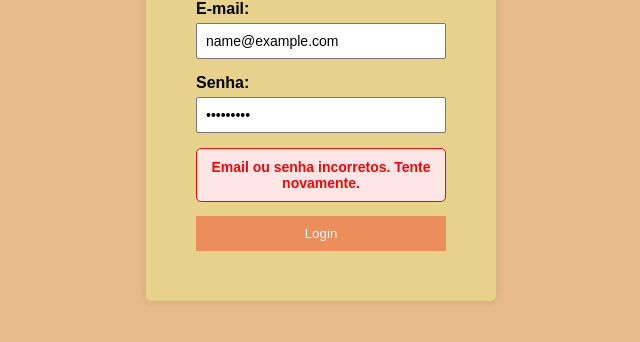
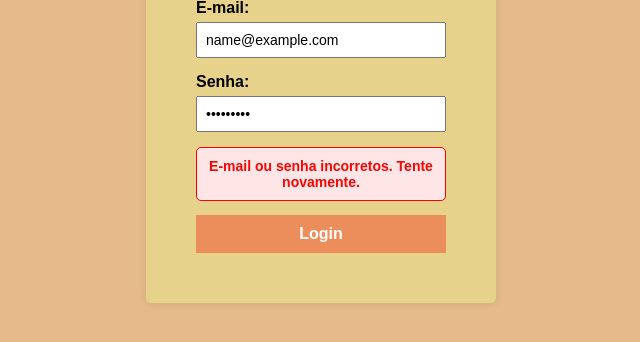
Before and after one commit to giopolub/cp3_login-logout, a plain HTML site: page login.html in a window 1280 px wide. Both pictures are taken after typing "name@example.com", "Sample123" into the empty fields and a click on the button "Login". Shown: the part 268-610 px from the top of the page, without its empty margins (319-959 px from the left). Drawn offline with Linux system fonts and the light colour scheme.

Commit message:
Tentativa implementação msgs de erro e sucesso.

```diff
--- a/js/script.js
+++ b/js/script.js
@@ -3,9 +3,13 @@ document.getElementById('loginForm').addEventListener('submit', function(event)
     const email = document.getElementById('email').value;
     const password = document.getElementById('password').value;
 
+    // Aqui você pode adicionar sua lógica de validação de login.
+    // Por enquanto, vamos apenas simular uma verificação simples.
     if (email === 'usuario@exemplo.com' && password === 'senha123') {
-        window.location.href = '../index.html';
+        // Redirecionar para a página index.html se o login for bem-sucedido
+        window.location.href = 'index.html';
     } else {
+        // Exibir mensagem de erro se o login falhar
         document.getElementById('error-message').style.display = 'block';
     }
 });
--- a/login.html
+++ b/login.html
@@ -3,7 +3,7 @@
 <head>
     <meta charset="UTF-8">
     <meta name="viewport" content="width=device-width, initial-scale=1.0">
-    <title>Página de Login</title>
+    <title>Login</title>
     <link rel="stylesheet" href="./style/style.css">
 </head>
 <body>
@@ -18,7 +18,7 @@
                 <label for="password">Senha:</label>
                 <input type="password" id="password" name="password" required>
             </div>
-            <p id="error-message" class="error-message">Email ou senha incorretos. Tente novamente.</p>
+            <p id="error-message" class="error-message">E-mail ou senha incorretos. Tente novamente.</p>
             <button type="submit">Login</button>
         </form>
     </div>
--- a/style/style.css
+++ b/style/style.css
@@ -59,6 +59,8 @@ button{
     border: none;
     color: #ffffff;
     cursor: pointer;
+    font-size: 16px;
+    font-weight: bold;
 }
 
 button:hover{
```
